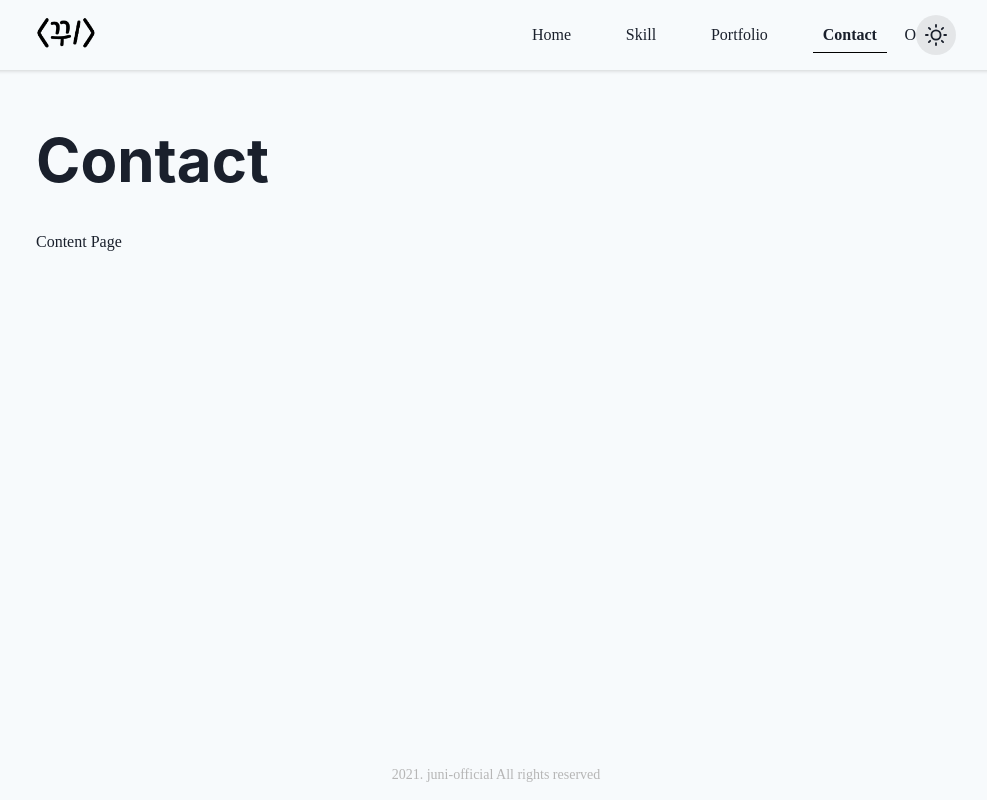
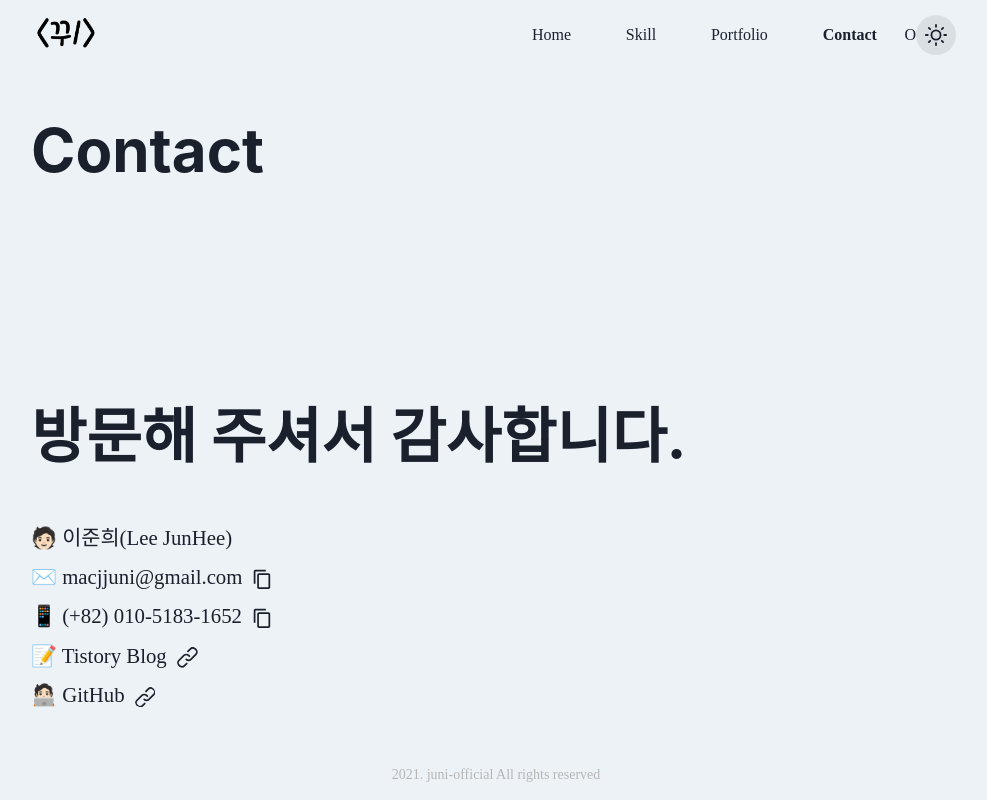
Before and after one commit to junheeleeme/portfolio-nextjs, a Next.js app: page /contact in a window 1280 px wide. Shown: the whole page, without its empty margins (144-1131 px from the left). Built offline with nearby package versions, Linux system fonts and the light colour scheme.

Commit message:
feat: contact page 완료

```diff
--- a/components/Header.js
+++ b/components/Header.js
@@ -60,8 +60,8 @@ const Header = () => {
 }
 
 const HeaderStyle = styled.header`
-    box-shadow: rgba(0, 0, 0, 0.16) 0px 1px 4px;
 `
+
 const HeaderWrap = styled.div`
     height: 70px; padding: 0 20px; transition: max-width 1s ease; max-width: ${props=>props.mw}px;
 `
@@ -72,10 +72,16 @@ const LogoLink = styled.a`
     font-weight: bold;
 `
 const LinkStyled = styled.a`
-    position: relative; padding: 5px 10px;
+    position: relative; padding: 5px 5px;
     transition: border .6s ease;
-    &:hover { border-bottom: 1px solid #000; }
-    &.focus{ font-weight: bold; border-bottom: 1px solid #000; }
+    &:after{
+        content: ''; position: absolute; bottom: 0; left: 0;
+        width: 0%; height: 1px; background-color: #000;
+        transition: 0.5s ease;
+    }
+    &:hover :after { width: 100%; }
+    &.focus { font-weight: bold; }
+    &.focus :after{  width: 100%; height: 2px; }
 `
 
 const ToggleStyled = styled(Button)`
--- a/components/subtitle.js
+++ b/components/subtitle.js
@@ -1,15 +1,14 @@
-import { Heading, useColorMode } from "@chakra-ui/react"
+import { Heading } from "@chakra-ui/react"
 import { Box } from "@chakra-ui/react";
 import styled from "styled-components";
 
 const SubTitle = ({children}) => {
 
-    const { colorMode } = useColorMode();
 
     return(
         <>
             <HeadingWrap>
-                <Heading as='h2' position='relative' display='block' size='3xl' p='0 0 40px 0'>
+                <Heading as='h2' display={{ base: 'block' ,xl : 'none'}} position='relative' display='block' size='3xl' p='0 0 40px 0'>
                     {children}
                 </Heading>
             </HeadingWrap>
@@ -19,7 +18,7 @@ const SubTitle = ({children}) => {
 }
 
 const HeadingWrap = styled(Box)`
-    animation: slideRight 1s .5s ease forwards; opacity: 0;
+    animation: slideRight 0.6s 0.4s ease forwards; opacity: 0;
     @keyframes slideRight{
         0%{ opacity: 0; transform: translateX(-40px); }
         100%{ opacity: 1; transform: translateX(0); }
--- a/components/wrapAni.js
+++ b/components/wrapAni.js
@@ -11,10 +11,10 @@ const WrapAni = ({children}) => {
 }
 
 const WrapBox = styled(Box)`
-    animation: slideLeft 0.7s 1s ease forwards; opacity: 0;
+    animation: slideLeft 0.6s 0.6s ease forwards; opacity: 0; overflow: hidden;
     @keyframes slideLeft{
-        0%{ opacity: 0; transform: translateX(40px); }
-        100%{ opacity: 1; transform: translateX(0); }
+        0%{ opacity: 0; transform: translateY(40px); }
+        100%{ opacity: 1; transform: translateY(0); }
     }
 `
 
--- a/components/wrapper.js
+++ b/components/wrapper.js
@@ -14,12 +14,12 @@ const Wrapper = ({children}) => {
 
     return(
         <>
-            <Box w='100vw' minH='100vh' bg={ colorMode === 'light' ? 'gray.50' : 'whiteAlpha.200'}>
+            <Box w='100vw' minH='100vh' bg={ colorMode === 'light' ? 'gray.100' : 'whiteAlpha.200'}>
 
             <Header/>
             <AnimatePresence exitBeforeEnter={true}>
-                <motion.div key={router.route} transition={{ ease: "easeInOut", duration: 0.44}} initial={animate.initial} animate={animate.animate} exit={animate.exit}>
-                    <Box maxW={maxWid} minH='calc(100vh - 110px)' p='60px 20px 20px 20px'>
+                <motion.div key={router.route} transition={{ ease: "easeInOut", duration: 0.44}} animate={animate.animate} exit={animate.exit}>
+                    <Box maxW={maxWid} minH='calc(100vh - 110px)' p={{ base : '15px', xl : '50px 15px 15px 15px' }} position='relative'>
                         {children}
                     </Box>
                 </motion.div>
@@ -32,7 +32,7 @@ const Wrapper = ({children}) => {
 }
 
 const animate = {
-    initial :{
+    initial :{ //none use
         transform : `translateY(40px)`,
         opacity : 0,
     },
--- a/package.json
+++ b/package.json
@@ -18,6 +18,7 @@
     "react": "17.0.2",
     "react-dom": "17.0.2",
     "react-icons": "^4.3.1",
+    "react-photo-gallery": "^8.0.0",
     "styled-components": "^5.3.3",
     "typewriter-effect": "^2.18.2"
   },
--- a/pages/contact.js
+++ b/pages/contact.js
@@ -1,15 +1,60 @@
-import styled from "styled-components"
 import SubTitle from "../components/subtitle"
 import WrapAni from "../components/wrapAni"
+import { useToast as UseToast } from '@chakra-ui/react'
+import { useRef as UseRef } from "react"
+import { Heading, List, ListItem, Input, Link, Box, Tooltip } from "@chakra-ui/react"
+import { LinkIcon, CopyIcon } from "@chakra-ui/icons"
 
 const contact = () => {
+    const toast = UseToast();
+    const toastIdRef = UseRef();
+    const email = UseRef(null);
+    const phone = UseRef(null);
+
+    const copyLink = (e) => {
+
+        const opt = e.target.getAttribute('data-option');
+
+        if(opt === '0'){
+            email.current.select();
+            document.execCommand('copy');
+        }else{
+            phone.current.select();
+            document.execCommand('copy');
+        }
+        toastIdRef.current = toast({ status: 'success', description: '복사 완료!', duration: 2000 })
+    }
 
     return(
         <>
             <SubTitle>Contact</SubTitle>
+
+            <Box position='absolute' bottom='50px' left='15px' overflow='hidden'>
             <WrapAni>
-                Content Page
+                <Heading as='h3' size='3xl' pb='50px' wordBreak='keep-all' lineHeight='1.2em'>방문해 주셔서 감사합니다.</Heading>
+                <List spacing={2} fontSize="1.3em">
+                    <ListItem>
+                        🧑🏻  이준희(Lee JunHee)
+                    </ListItem>
+                    <ListItem>
+                        ✉️ macjjuni@gmail.com<Tooltip label='Copy'><CopyIcon cursor='pointer' ml="10px" data-option="0" onClick={copyLink}/></Tooltip>
+                    </ListItem>
+                    <ListItem>
+                        📱 (+82) 010-5183-1652<Tooltip label='Copy'><CopyIcon cursor='pointer' ml="10px" data-option="1" onClick={copyLink}/></Tooltip>
+                    </ListItem>
+                    <ListItem>
+                        📝 Tistory Blog<Link href="https://juni-official.tistory.com/" target='_blank' ml='10px'><LinkIcon borderRadius='5px'/></Link>
+                    </ListItem>
+                    <ListItem>
+                        🧑🏻‍💻 GitHub<Link href="https://github.com/junheeleeme" target='_blank' ml='10px'><LinkIcon borderRadius='5px'/></Link>
+                    </ListItem>
+                </List>
+                <Input position="absolute" bottom='-9999px' type="text" defaultValue="macjjuni@gmail.com" ref={email} readOnly/>
+                <Input position="absolute" bottom='-9999px' type="text" defaultValue="010-5183-1652" ref={phone} readOnly/>
             </WrapAni>
+            </Box>
+
+
         </>
     )
 }
```
Also changed, not shown: pages/portfolio.js (+5 -9 lines), pages/skill.js (+24 -16 lines), 1 other file (tests, documents, lock files or other folders).
